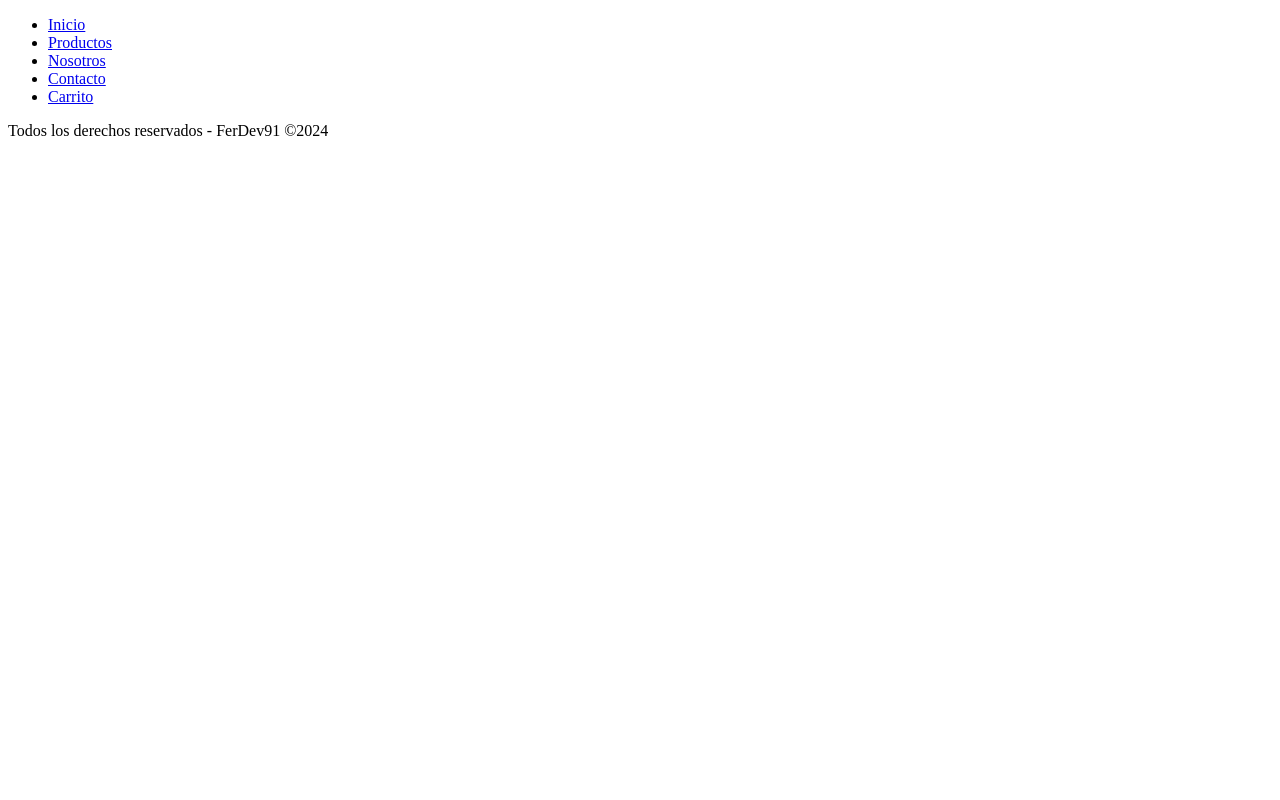
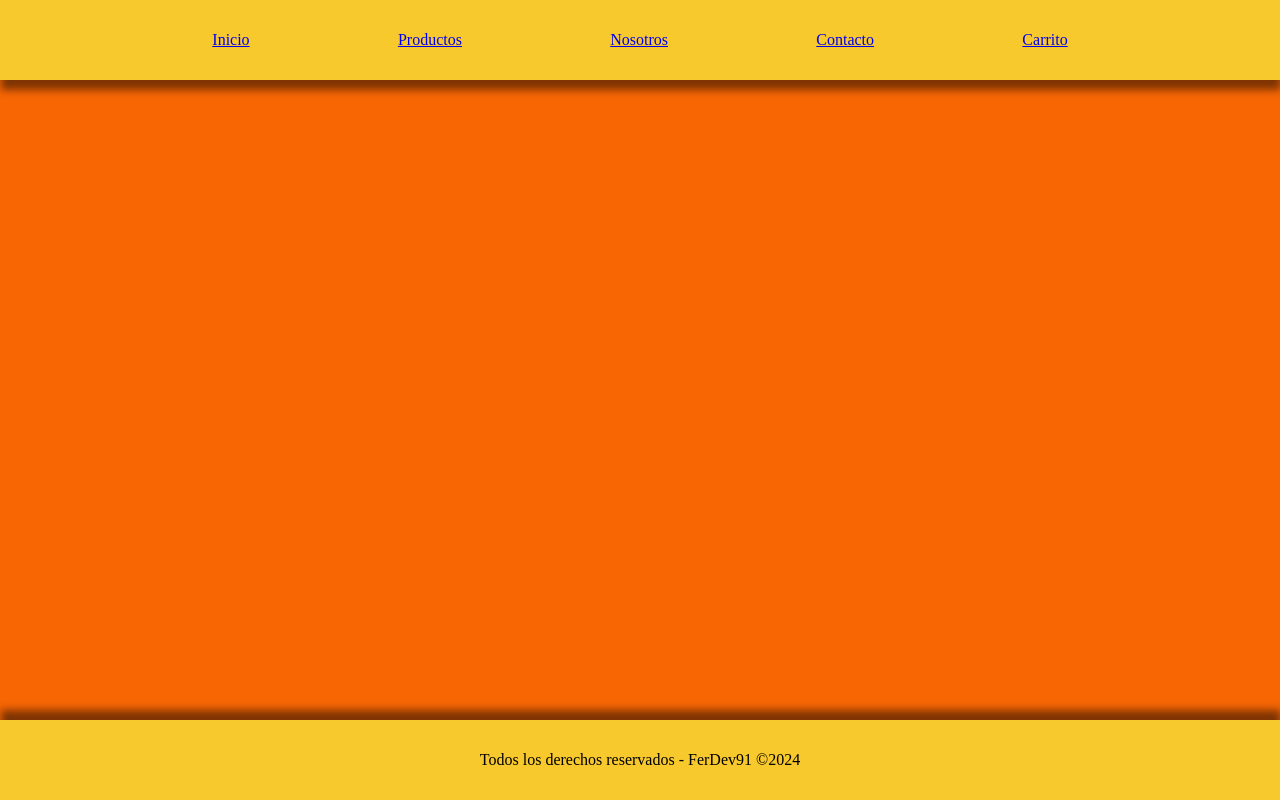
Before and after one commit to faguilar0291/talento_tech_24-frontJS, a plain HTML site: page Proyecto/index.html in a window 1280 px wide. Drawn offline with Linux system fonts and the light colour scheme.

Commit message:
Actualización Proyecto 003

```diff
--- a/Proyecto/css/index.css
+++ b/Proyecto/css/index.css
@@ -0,0 +1,53 @@
+* {
+    padding: 0;
+    margin: 0;
+    box-sizing: border-box;
+}
+
+body {
+    background-color: #f86604;
+    height: 100vh;
+    width: 100vw;
+}
+
+header, footer {
+    background-color: #f8c92c;
+    width: 100vw;
+    height: 10vh;
+    display: flex;
+
+    box-shadow: #0000007e 1px 10px 8px;
+}
+
+footer {
+    flex-direction: row;
+    justify-content: center;
+    align-items: center;
+
+    box-shadow: #0000007e 1px -10px 8px;
+}
+
+nav {
+    height: 100%;
+    width: 90%;
+    display: flex;
+    flex-direction: row;
+    margin-left: 5vw;
+}
+
+ul {
+    width: 100%;
+    display: flex;
+    flex-direction: row;
+    align-items: center;
+    justify-content: space-evenly;
+}
+
+li {
+    list-style: none;
+}
+
+main {
+    height: 80vh;
+    width: 100%;
+}
```
Also changed, not shown: Proyecto/pages/productos.html (+1 -1 lines), Proyecto/images/favicon/favicon.png (added).
